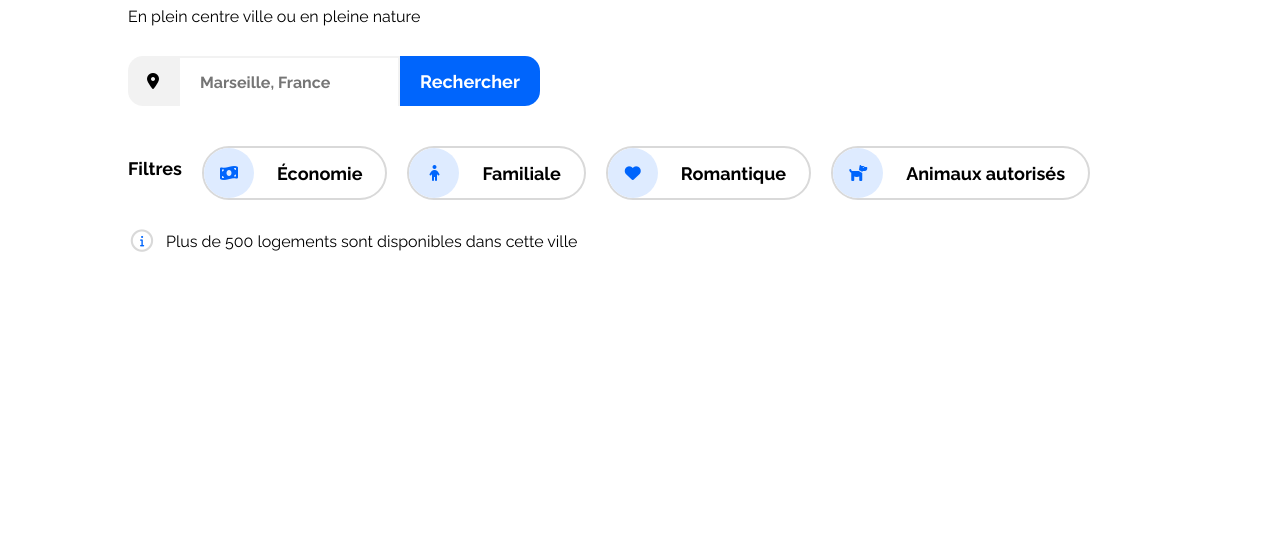
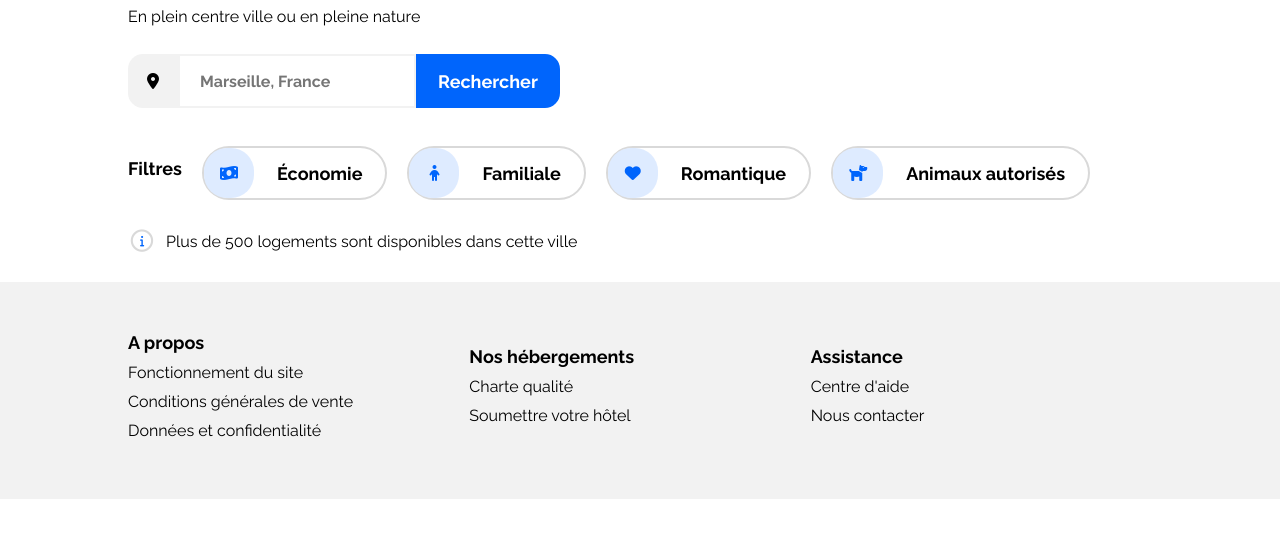
Before and after one commit to SliimShady/VincentAllio_2_06082021, a plain HTML site: page index.html in a window 1280 px wide. Shown: the part 150-688 px from the top of the page. Drawn offline with Linux system fonts and the light colour scheme.

Commit message:
Add Footer + transitions on buttons

```diff
--- a/index.html
+++ b/index.html
@@ -1,5 +1,5 @@
 <!DOCTYPE html>
-<html>
+<html lang="fr">
     <head>
         <!-- Meta tags -->
          <meta charset="utf-8"/>
@@ -14,13 +14,13 @@
     <body>
         <div class="header">
             <div class="logo">
-                <img src="./Ressources/images/logo/Reservia.svg" />
+                <a href="./index.html"><img src="./Ressources/images/logo/Reservia.svg" alt="Logo Reservia" /></a>
             </div>
             <div class="pages">
-                <div class="page">Hébergements</div>
-                <div class="page">Activités</div>
+                <a href="#" class="page">Hébergements</a>
+                <a href="#" class="page">Activités</a>
             </div>
-            <div class="login">S'inscrire</div>
+            <a href="#" class="login">S'inscrire</a>
         </div>
 
         <div class="content">
@@ -36,31 +36,32 @@
                     <div class="searchBarBar">
                         <input type="search" placeholder="Marseille, France">
                     </div>
-                    <div class="searchBarButton">
+                    <a href="#" class="searchBarButton">
+                        <i class="fas fa-search"></i>
                         <h3>Rechercher</h3>
-                    </div>
+                    </a>
                 </div>
                 <div class="filters">
                     <div class="filtersTitle">
                         <h3>Filtres</h3>
                     </div>
                     <div class="filtersList">
-                        <div class="filter">
-                            <div class="filterIcon"><i class="fas fa-money-bill-wave iconBlue"></i></div>
+                        <a href="#" class="filter">
+                            <div class="filterIcon"><i class="fas fa-money-bill-wave"></i></div>
                             <div class="filterText"><h3>Économie</h3></div>
-                        </div>
-                        <div class="filter">
-                            <div class="filterIcon"><i class="fas fa-child iconBlue"></i></div>
+                        </a>
+                        <a href="#" class="filter">
+                            <div class="filterIcon"><i class="fas fa-child"></i></div>
                             <div class="filterText"><h3>Familiale</h3></div>
-                        </div>
-                        <div class="filter">
-                            <div class="filterIcon"><i class="fas fa-heart iconBlue"></i></div>
+                        </a>
+                        <a href="#" class="filter">
+                            <div class="filterIcon"><i class="fas fa-heart"></i></div>
                             <div class="filterText"><h3>Romantique</h3></div>
-                        </div>
-                        <div class="filter">
-                            <div class="filterIcon"><i class="fas fa-dog iconBlue"></i></div>
+                        </a>
+                        <a href="#" class="filter">
+                            <div class="filterIcon"><i class="fas fa-dog"></i></div>
                             <div class="filterText"><h3>Animaux autorisés</h3></div>
-                        </div>
+                        </a>
                     </div>
                 </div>
                 <div class="foot">
@@ -74,6 +75,25 @@
             </div>
         </div>
 
+        <div class="footer">
+            <div class="columnFooter">
+                <h3>A propos</h3>
+                <p>Fonctionnement du site</p>
+                <p>Conditions générales de vente</p>
+                <p>Données et confidentialité</p>
+            </div>
+            <div class="columnFooter">
+                <h3>Nos hébergements</h3>
+                <p>Charte qualité</p>
+                <P>Soumettre votre hôtel</P>
+            </div>
+            <div class="columnFooter">
+                <h3>Assistance</h3>
+                <p>Centre d'aide</p>
+                <p>Nous contacter</p>
+            </div>
+        </div>
+
     </body>
 
 </html>
--- a/style.css
+++ b/style.css
@@ -14,7 +14,8 @@
     font-family: Raleway;
 }
 
-body {
+.header,
+.content {
     margin: 0 10%;
 }
 
@@ -29,6 +30,11 @@ h3 {
     font-weight: bold;
 }
 
+a {
+    text-decoration: none;
+    color: white;
+}
+
 .header {
     display: flex;
     align-items: center;
@@ -39,17 +45,19 @@ h3 {
 
 .logo {
     flex: 2;
+    cursor: pointer;
 }
 
 .pages {
     display: flex;
-    color: black;
     align-items: center;
 }
 
 .page {
     padding: 50px 25px;
     border-top: white 1px solid;
+    cursor: pointer;
+    color: black;
 }
 
 .page:hover {
@@ -61,6 +69,7 @@ h3 {
     font-weight: bolder;
     color: #0065FC;
     padding-left: 25px;
+    cursor: pointer;
 }
 
 .search>div {
@@ -75,7 +84,7 @@ h3 {
 
 .searchBarIcon {
     width: 50px;
-    height: 50px;
+    height: 54px;
     display: flex;
     align-items: center;
     justify-content: center;
@@ -84,13 +93,15 @@ h3 {
 }
 
 .searchBarBar {
-    height: 46px;
+    height: 50px;
+    width: 234px;
     border: solid 2px #f2f2f2;
-
+    color: black;
 }
 
 .searchBarBar input {
-    height: 48px;
+    height: 50px;
+    width: 234px;
     border: none;
     font-size: 1em;
     font-weight: bold;
@@ -103,9 +114,20 @@ h3 {
     align-items: center;
     justify-content: center;
     background: #0065FC;
-    color: white;
     border-radius: 0 15px 15px 0;
+    border: solid 2px #0065FC;
     padding: 0 20px;
+    cursor: pointer;
+    transition: all .7s ease;
+}
+
+.searchBarButton:hover {
+    background: white;
+    color: #0065FC;
+}
+
+.searchBarButton i {
+    display: none;
 }
 
 .filters,
@@ -126,10 +148,22 @@ h3 {
     padding: 0;
     border-radius: 30px;
     margin-top: 10px;
+    cursor: pointer;
+    transition: all .7s ease;
+}
+
+.filter:hover {
+    border: solid 2px #0065FC;
+}
+
+.filter:hover .filterIcon {
+    color: #DEEBFF;
+    background-color: #0065FC;
 }
 
 .filterText {
     margin: 10px 23px;
+    color: black;
 }
 
 .filterIcon {
@@ -138,11 +172,11 @@ h3 {
     height: 50px;
     background-color: #DEEBFF;
     color: #0065FC;
-    border-radius: 50px;
+    border-radius: 23px;
     align-items: center;
     justify-content: center;
+    transition: all .7s ease;
 }
-
 
 .foot {
     display: flex;
@@ -151,22 +185,42 @@ h3 {
 
 .icon {
     margin-right: 10px;
+    color: #0065FC;
 }
 
 .fa-stack {
     font-size: 0.7em;
 }
 
-.iconBlue {
-    color: #0065FC;
-}
-
 .fa-circle {
     color: #d9d9d9;
 }
 
+
+.footer {
+    height: 217px;
+    width: 80%;
+    background: #f2f2f2;
+    display: flex;
+    padding: 0 10%;
+    align-items: center;
+    flex-wrap: wrap;
+    margin: 30px 0 0 0;
+}
+
+.columnFooter {
+    flex: 1;
+}
+
+.columnFooter :nth-child(n) {
+    margin-bottom: 10px;
+}
+
+
 @media only screen and (max-width: 603px) {
-    body {
+
+    .header,
+    .content {
         margin: 0;
     }
 
@@ -200,4 +254,23 @@ h3 {
     .header {
         margin-top: 20px;
     }
+
+    .searchBarButton i {
+        display: inline-block;
+    }
+
+    .searchBarButton h3 {
+        display: none;
+    }
+
+    .footer {
+        height: auto;
+        flex-direction: column;
+    }
+
+    .columnFooter {
+        width: 80%;
+        margin: 25px 0;
+        flex: 0;
+    }
 }
```
Also changed, not shown: CHANGELOG.md.
